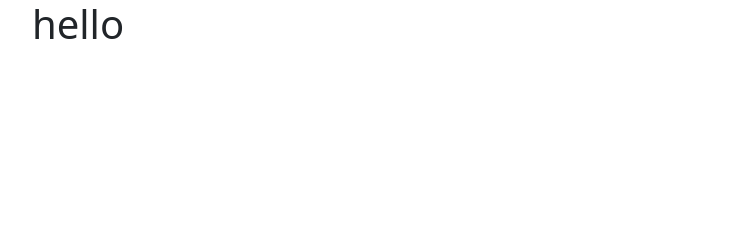
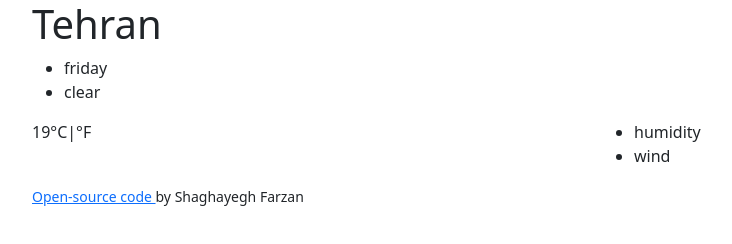
Before and after one commit to shfarzan/weatherapp, a plain HTML site: page index.html in a window 1280 px wide. Shown: the whole page, without its empty margins (50-782 px from the left). Drawn offline with nearby package versions, Linux system fonts and the light colour scheme.

Commit message:
added the html structure

```diff
--- a/index.html
+++ b/index.html
@@ -14,7 +14,31 @@
   </head>
   <body>
     <div class="container">
-      <h1>hello</h1>
+      <div class="Weather-app">
+        <h1>Tehran</h1>
+        <ul>
+          <li>friday</li>
+          <li>clear</li>
+        </ul>
+        <div class="row">
+          <div class="col-6">19°C|°F</div>
+          <div class="col-6">
+            <ul>
+              <li>humidity</li>
+              <li>wind</li>
+            </ul>
+          </div>
+        </div>
+      </div>
+      <small>
+        <a
+          href="http://github.com/shfarzan/weatherapp/tree/main"
+          target="_blank"
+        >
+          Open-source code
+        </a>
+        by Shaghayegh Farzan
+      </small>
     </div>
     <script src="src/index.js"></script>
   </body>
```
